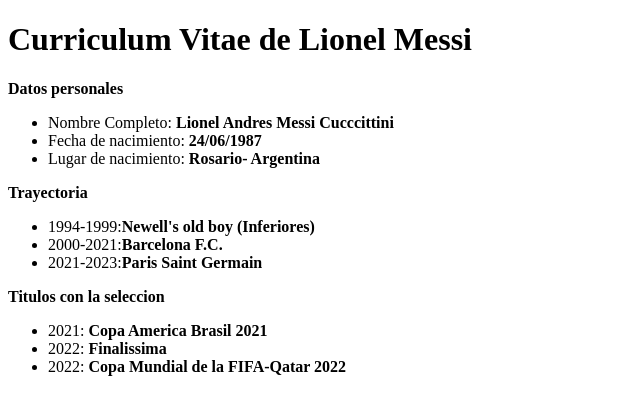
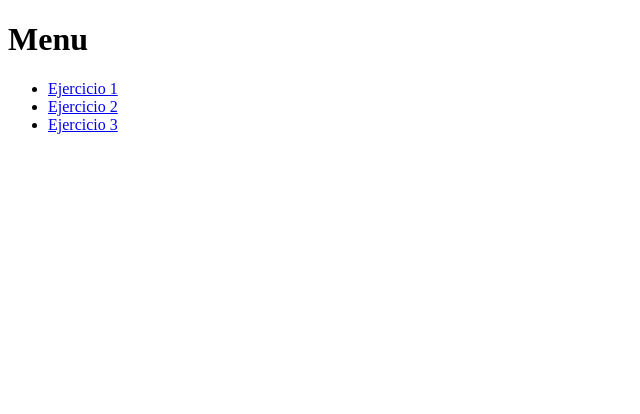
Before and after one commit to Florxviv/E1FormList, a plain HTML site: page index.html in a window 1280 px wide. Shown: the whole page, without its empty margins (0-640 px from the left). Drawn offline with Linux system fonts and the light colour scheme.

Commit message:
actualizacion 6

```diff
--- a/index.html
+++ b/index.html
@@ -3,27 +3,16 @@
 <head>
     <meta charset="UTF-8">
     <meta name="viewport" content="width=device-width, initial-scale=1.0">
-    <title>Ejercicio 1</title>
+    <title>Entrega 1</title>
 </head>
 <body>
-    <h1>Curriculum Vitae de Lionel Messi</h1>
-<p><strong>Datos personales</strong></p>
-<ul>
-    <li>Nombre Completo:<b> Lionel Andres Messi Cucccittini</b></li>
-    <li>Fecha de nacimiento:<b> 24/06/1987 </b></li>
-    <li>Lugar de nacimiento:<b> Rosario- Argentina</b></li>
-</ul>
-<p><strong>Trayectoria</strong></p>
-<ul>
-    <li>1994-1999:<b>Newell's old boy (Inferiores)</b></li>
-    <li>2000-2021:<b>Barcelona F.C.</b> </li>
-    <li>2021-2023:<b>Paris Saint Germain</b> </li>
-</ul>
-<p><strong>Titulos con la seleccion</strong></p>
-<ul>
-   <li>2021: <b>Copa America Brasil 2021</b></li>
-   <li>2022: <b>Finalissima</b></li>
-   <li>2022: <b>Copa Mundial de la FIFA-Qatar 2022</b></li>
-</ul>
+    <h1>Menu</h1>
+<nav>
+    <ul>
+        <li><a href="cv.html">Ejercicio 1</a></li>
+        <li><a href="programacion.html">Ejercicio 2</a></li>
+        <li><a href="formulario.html">Ejercicio 3</a></li>
+    </ul>
+</nav>
 </body>
 </html>
```
Also changed, not shown: cv.html (added, +29 -0 lines).
